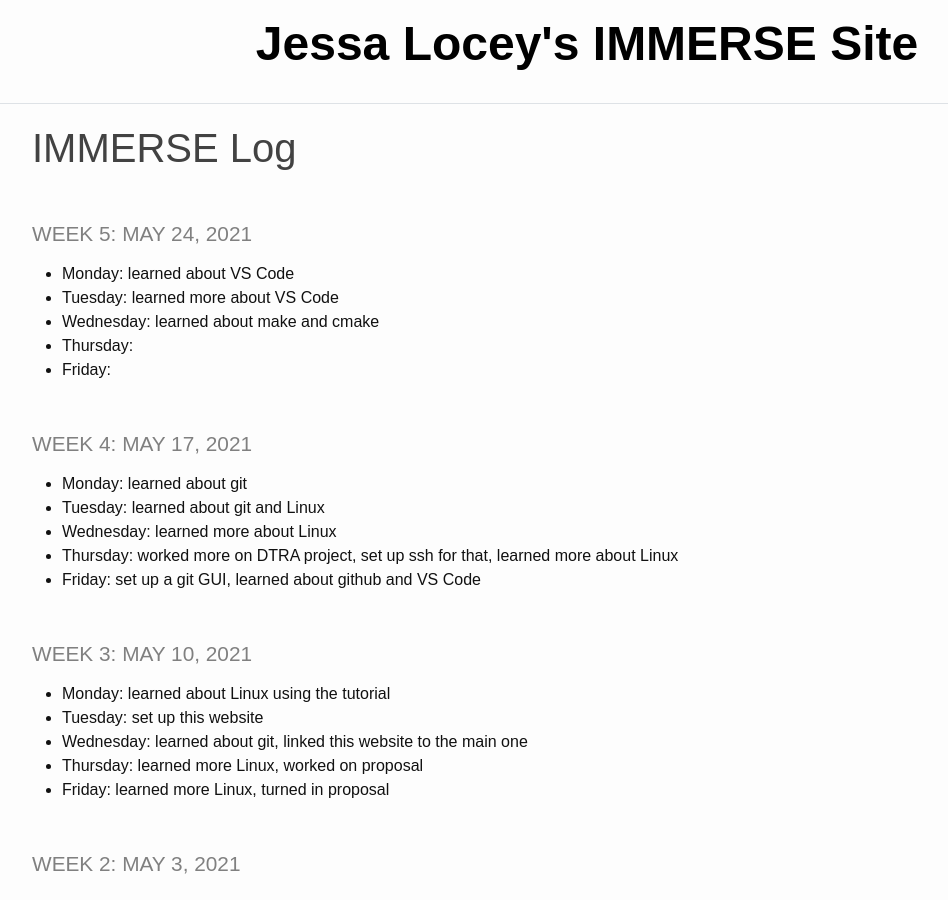
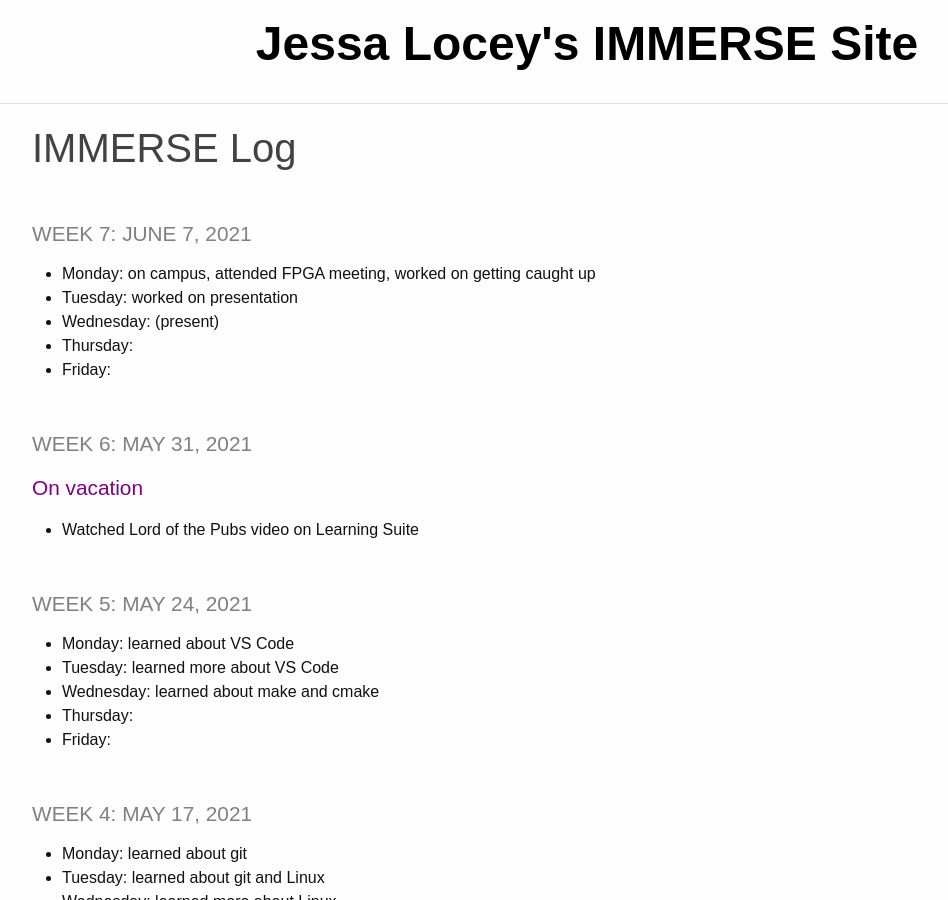
Before and after one commit to jessalocey/jessalocey.github.io, a Jekyll site: the page built from _pages/log.md, in a window 1280 px wide and 900 px high. Shown: the whole window, without its empty margins (53-1001 px from the left). Built offline with Jekyll 4.4.1, drawn with Linux system fonts in a browser that asks for light colours.

Commit message:
tuesday log update

```diff
--- a/_pages/log.md
+++ b/_pages/log.md
@@ -2,6 +2,17 @@
 layout: default
 title: IMMERSE Log
 ---
+
+### Week 7: June 7, 2021
+* **Monday:** on campus, attended FPGA meeting, worked on getting caught up
+* **Tuesday:** worked on presentation
+* **Wednesday:** (present)
+* **Thursday:**
+* **Friday:**
+
+### Week 6: May 31, 2021
+<span style="color:purple; font-size:1.3em;">On vacation</span>
+* Watched Lord of the Pubs video on Learning Suite
 
 ### Week 5: May 24, 2021
 * **Monday:** learned about VS Code
@@ -11,7 +22,6 @@ title: IMMERSE Log
 * **Friday:**
 
 ### Week 4: May 17, 2021
-
 * **Monday:** learned about git
 * **Tuesday:** learned about git and Linux
 * **Wednesday:** learned more about Linux
@@ -19,7 +29,6 @@ title: IMMERSE Log
 * **Friday:** set up a git GUI, learned about github and VS Code
 
 ### Week 3: May 10, 2021
-
 * **Monday:** learned about Linux using the tutorial
 * **Tuesday:** set up this website
 * **Wednesday:** learned about git, linked this website to the main one
@@ -27,11 +36,9 @@ title: IMMERSE Log
 * **Friday:** learned more Linux, turned in proposal
 
 ### Week 2: May 3, 2021
-
 <span style="color:purple; font-size:1.3em;">On vacation</span>
 * No hours logged
 
 ### Week 1: April 26, 2021
-
 <span style="color:purple; font-size:1.3em;">On vacation</span>
 * No hours logged
```
